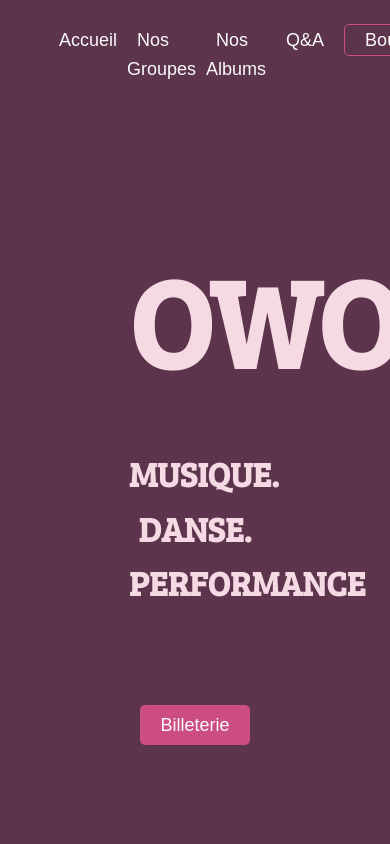
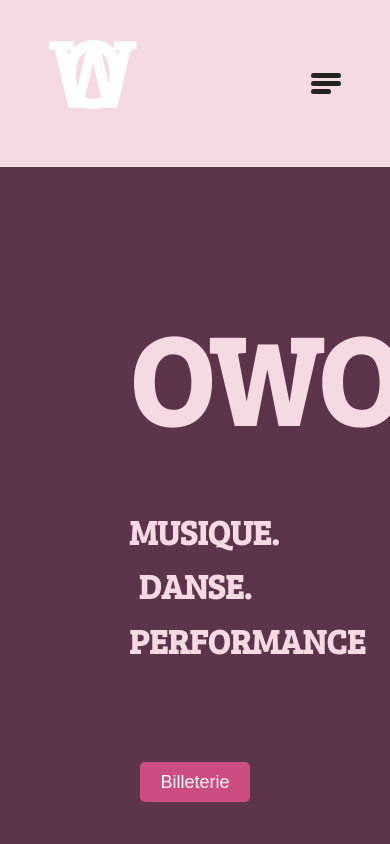
Before and after one commit to MarieHugs/owo, a plain HTML site: page src/index.html in a window 390 px wide. Shown: the top 844 px of the page. Drawn offline with nearby package versions, Linux system fonts and the light colour scheme; files that its build step writes are made by us from their sources; a script that the page names is missing.

Commit message:
Ajout du header responsive

```diff
--- a/src/index.html
+++ b/src/index.html
@@ -2,20 +2,21 @@
 <html lang="fr">
     <head>
         <meta charset="UTF-8" />
+        <meta name="viewport" content="width=device-width, initial-scale=1.0" />
         <title>OWO</title>
         <link rel="stylesheet" href="styles/main.css" />
         <script src="scripts/main.js" defer></script>
     </head>
     <body>
-        <header>
+        <header class="header" data-component="Header">
             <div class="wrapper">
-                <a href="index.html">
+                <a href="index.html" class="header__brand">
                     <img
                         class="logo"
                         src="assets/images/logo-blanc.png"
                         alt="logo de OWO"
                 /></a>
-                <nav>
+                <nav class="nav-primary">
                     <ul>
                         <li><a href="index.html">Accueil</a></li>
                         <li><a href="#groupe">Nos Groupes</a></li>
@@ -30,8 +31,14 @@
                         </li>
                     </ul>
                 </nav>
+                <button class="header__toggle js-toggle">
+                    <span></span>
+                    <span></span>
+                    <span></span>
+                </button>
             </div>
         </header>
+
         <div class="hero">
             <div class="wrapper">
                 <h1>OWO</h1>
@@ -169,7 +176,8 @@
                 <div class="mediassociaux">
                     <a href="https://www.youtube.com/user/ibighit"
                         ><svg class="icon icon--lg">
-                            <use xlink:href="#icon-youtube"></use></svg></a>
+                            <use xlink:href="#icon-youtube"></use></svg
+                    ></a>
                     <a
                         href="https://open.spotify.com/artist/3Nrfpe0tUJi4K4DXYWgMUX"
                     >
@@ -180,15 +188,17 @@
                     <a
                         href="https://www.instagram.com/bts.bighitofficial/?hl=fr-ca"
                         ><svg class="icon icon--lg icon--stroke">
-                            <use xlink:href="#icon-instagram"></use></svg></a>
+                            <use xlink:href="#icon-instagram"></use></svg
+                    ></a>
                     <a href="https://twitter.com/BTS_twt"
                         ><svg class="icon icon--lg">
-                            <use xlink:href="#icon-twitter"></use></svg></a>
+                            <use xlink:href="#icon-twitter"></use></svg
+                    ></a>
                 </div>
 
                 <div class="footnote">
                     <p>© 2019 — 2020</p>
-                    <p>Vie privé — Nétiquette</p>
+                    <p>Marie-Eve Lamontagne - Développeuse web</p>
                 </div>
             </div>
         </footer>
--- a/src/styles/components/header.scss
+++ b/src/styles/components/header.scss
@@ -33,3 +33,192 @@ header {
         }
     }
 }
+
+/* ==========================================================================
+   header / components
+   ========================================================================== */
+header {
+    background: var(--color-primary);
+    position: sticky;
+    top: 0;
+    left: 0;
+    z-index: 20;
+    transform: translateX(0);
+    transition: all 0.4s ease-out;
+    top: 0;
+
+    padding: 20px 0;
+
+    .header-is-hidden.is-scrolling-down:not(.nav-is-active) & {
+        transform: translateX(-100%) translateX(5px);
+        transition: all 0.4 ease-in;
+        background-color: var(--color-primary);
+    }
+
+    .wrapper {
+        display: flex;
+        justify-content: space-between;
+        align-items: center;
+    }
+}
+.header__toggle {
+    --bar-width: 30px;
+    --bar-height: 5px;
+    --bar-spacer: 3px;
+    background-color: transparent;
+    border: none;
+    outline: none;
+    cursor: pointer;
+
+    padding: 0;
+    position: relative;
+    width: var(--bar-width);
+    height: var(--bar-width);
+    z-index: 10;
+
+    span {
+        background: var(--color-black);
+        border-radius: 3px;
+        display: block;
+        height: var(--bar-height);
+        width: var(--bar-width);
+        position: absolute;
+        top: calc(50% - var(--bar-height) / 2);
+        left: calc(50% - var(--bar-width) / 2);
+
+        transition: 0.3s all;
+
+        &:nth-child(1) {
+            top: calc(
+                50% - var(--bar-height) / 2 - var(--bar-height) -
+                    var(--bar-spacer)
+            );
+        }
+        &:nth-child(3) {
+            width: 20px;
+            top: calc(
+                50% - var(--bar-height) / 2 + var(--bar-height) +
+                    var(--bar-spacer)
+            );
+        }
+    }
+
+    .nav-is-active & {
+        span {
+            top: calc(50% - var(--bar-height) / 2);
+            &:nth-child(1) {
+                transform: rotate(45deg);
+            }
+            &:nth-child(2) {
+                transform: scaleX(0);
+            }
+            &:nth-child(3) {
+                transform: rotate(-45deg);
+                width: var(--bar-width);
+            }
+        }
+    }
+    @media screen and (min-width: $breakpoint-md) {
+        display: none;
+    }
+}
+
+/*
+   nav-primary
+   ========================================================================== */
+.header__brand {
+    font-family: var(--font-secondary);
+    font-weight: bold;
+    font-size: 2.5rem;
+    @media screen and (min-width: $breakpoint-xl) {
+        font-size: 3rem;
+    }
+}
+
+.nav-primary {
+    background-color: var(--color-bg-secondary);
+    position: absolute;
+    overflow-y: auto;
+    width: 100%;
+    height: 50vh;
+    top: 0;
+    left: 0;
+    display: flex;
+    z-index: 1;
+    transform: translateY(-100%);
+    transition: all 0.4s ease-in;
+
+    .nav-is-active & {
+        transform: translateY(0);
+        transition: all 0.4s ease-out;
+    }
+
+    ul {
+        width: 100%;
+        display: flex;
+        flex-direction: column;
+        justify-content: center;
+        list-style: none;
+        padding: 0;
+
+        overflow: hidden;
+
+        a {
+            width: 100%;
+            display: block;
+            text-align: center;
+            font-size: var(--font-size-h4);
+
+            margin-bottom: 20px;
+
+            @media screen and (min-width: $breakpoint-md) {
+                margin-left: 10px;
+            }
+            @media screen and (min-width: $breakpoint-xl) {
+                font-size: var(--font-size-h5);
+            }
+        }
+    }
+
+    @media screen and (min-width: $breakpoint-md) {
+        background: none;
+        padding-top: 0;
+        position: relative;
+        height: auto;
+        width: auto;
+        transform: translateX(0%);
+        ul {
+            flex-direction: row;
+            opacity: 1;
+            transform: none;
+        }
+        a {
+            color: var(--color-black);
+            padding: 10px;
+
+            &:hover {
+                color: var(--color-secondary);
+            }
+        }
+    }
+}
+
+.nav-primary__item {
+    // @include fluid-type(32px, 60px);
+    // color: var(--color-white);
+    text-transform: uppercase;
+    padding: 0 20px;
+    position: relative;
+
+    @media screen and (min-width: $breakpoint-md) {
+        font-size: inherit;
+        text-transform: none;
+        font-weight: 700;
+    }
+}
+
+.nav-is-active {
+    body {
+        overflow: hidden;
+    }
+}
```
